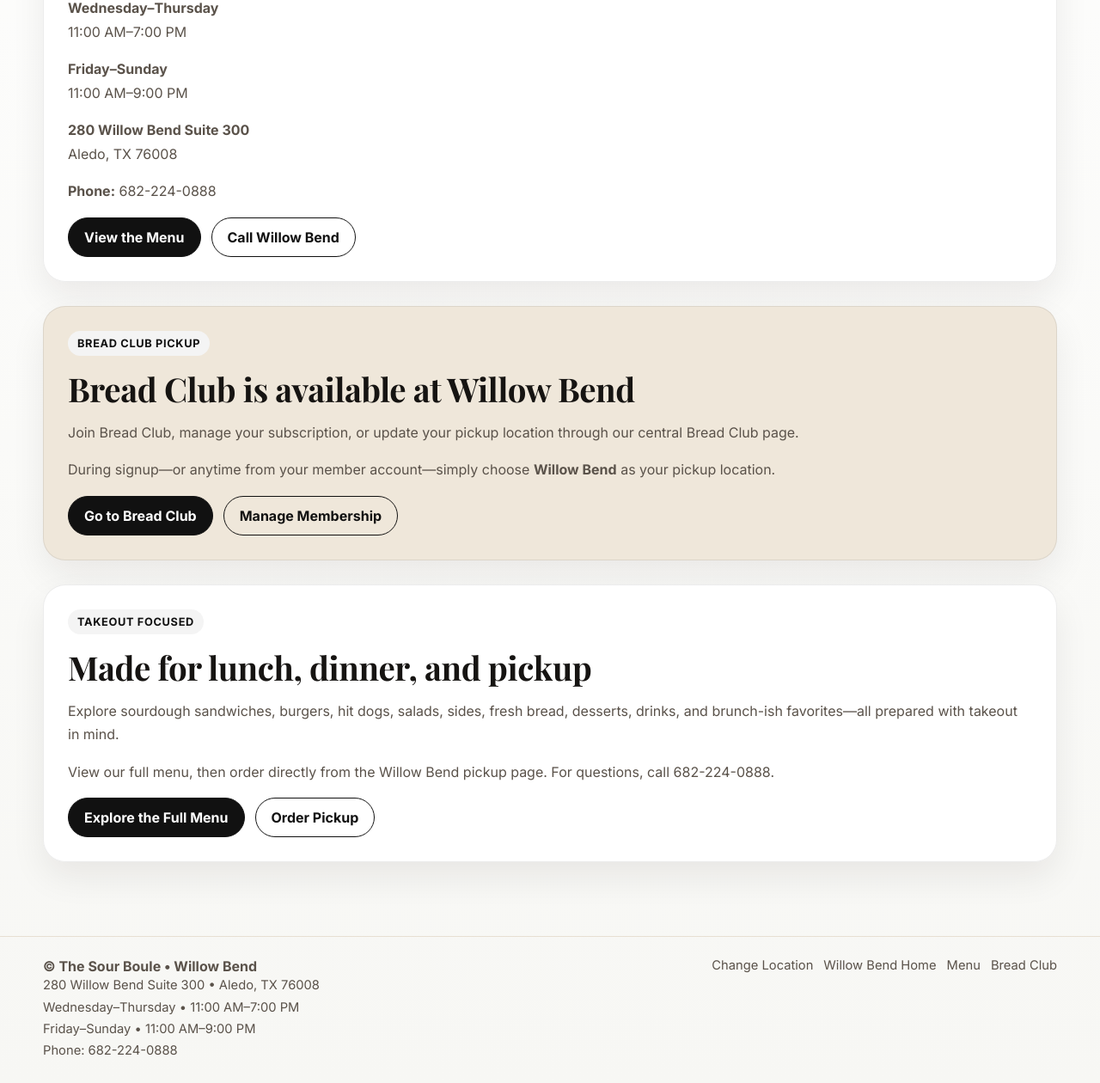
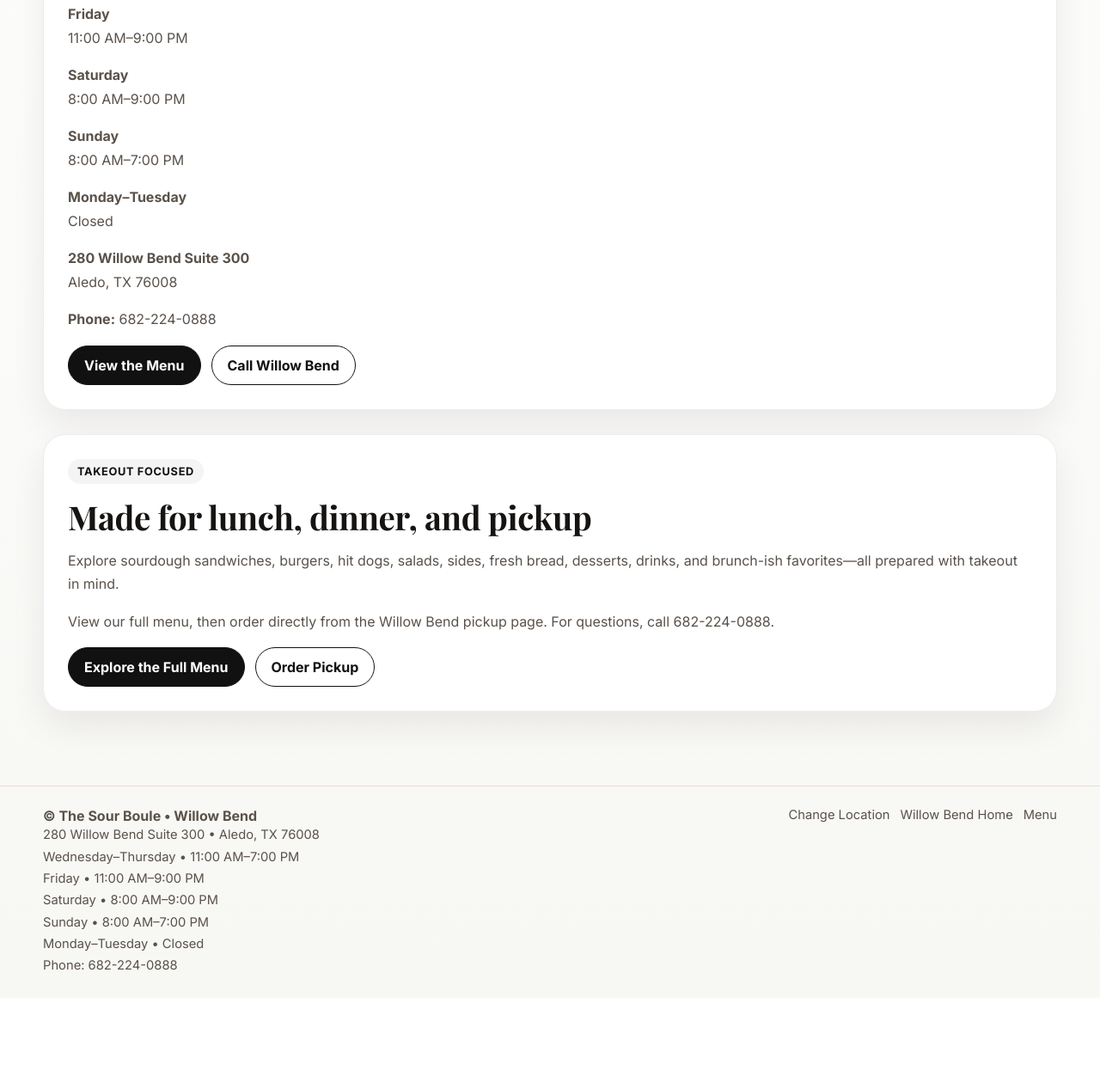
Before and after one commit to sourbagelman/sourboulesite, a plain HTML site: page willow-bend.html in a window 1280 px wide. Shown: the part 739-1999 px from the top of the page at 86% size. After the commit the page ends 1900 px from the top, so only its background shows below. Drawn offline with nearby package versions, Linux system fonts and the light colour scheme.

Commit message:
Modify opening hours and clean up content
Updated opening hours and removed Bread Club section.

```diff
--- a/willow-bend.html
+++ b/willow-bend.html
@@ -59,13 +59,21 @@
     },
     {
       "@type": "OpeningHoursSpecification",
-      "dayOfWeek": [
-        "Friday",
-        "Saturday",
-        "Sunday"
-      ],
+      "dayOfWeek": "Friday",
       "opens": "11:00",
       "closes": "21:00"
+    },
+    {
+      "@type": "OpeningHoursSpecification",
+      "dayOfWeek": "Saturday",
+      "opens": "08:00",
+      "closes": "21:00"
+    },
+    {
+      "@type": "OpeningHoursSpecification",
+      "dayOfWeek": "Sunday",
+      "opens": "08:00",
+      "closes": "19:00"
     }
   ]
 }
@@ -98,7 +106,6 @@ Home
 </a>
 
 <a class="nav-link" href="willow-bend-menu.html">Menu</a>
-<a class="nav-link" href="breadclub.html">Bread Club</a>
 </nav>
 
 <div class="nav-actions">
@@ -164,8 +171,23 @@ Order Pickup
 </p>
 
 <p>
-<strong>Friday–Sunday</strong><br>
+<strong>Friday</strong><br>
 11:00 AM–9:00 PM
+</p>
+
+<p>
+<strong>Saturday</strong><br>
+8:00 AM–9:00 PM
+</p>
+
+<p>
+<strong>Sunday</strong><br>
+8:00 AM–7:00 PM
+</p>
+
+<p>
+<strong>Monday–Tuesday</strong><br>
+Closed
 </p>
 
 <p>
@@ -185,36 +207,6 @@ View the Menu
 
 <a class="btn secondary" href="tel:+16822240888">
 Call Willow Bend
-</a>
-</div>
-
-</section>
-
-<section
-  class="card"
-  style="background:#efe7da; border:1px solid rgba(0,0,0,.08);"
->
-
-<span class="tag">Bread Club Pickup</span>
-
-<h2>Bread Club is available at Willow Bend</h2>
-
-<p>
-Join Bread Club, manage your subscription, or update your pickup location through our central Bread Club page.
-</p>
-
-<p>
-During signup—or anytime from your member account—simply choose
-<strong>Willow Bend</strong> as your pickup location.
-</p>
-
-<div class="hero-actions">
-<a class="btn primary" href="breadclub.html">
-Go to Bread Club
-</a>
-
-<a class="btn secondary" href="breadclub-account.html">
-Manage Membership
 </a>
 </div>
 
@@ -265,7 +257,10 @@ Order Pickup
 <p class="small">
 280 Willow Bend Suite 300 • Aledo, TX 76008<br>
 Wednesday–Thursday • 11:00 AM–7:00 PM<br>
-Friday–Sunday • 11:00 AM–9:00 PM<br>
+Friday • 11:00 AM–9:00 PM<br>
+Saturday • 8:00 AM–9:00 PM<br>
+Sunday • 8:00 AM–7:00 PM<br>
+Monday–Tuesday • Closed<br>
 Phone:
 <a href="tel:+16822240888">682-224-0888</a>
 </p>
@@ -275,7 +270,6 @@ Phone:
 <a href="brand-home.html">Change Location</a>
 <a href="willow-bend.html">Willow Bend Home</a>
 <a href="willow-bend-menu.html">Menu</a>
-<a href="breadclub.html">Bread Club</a>
 </div>
 
 </div>
```
